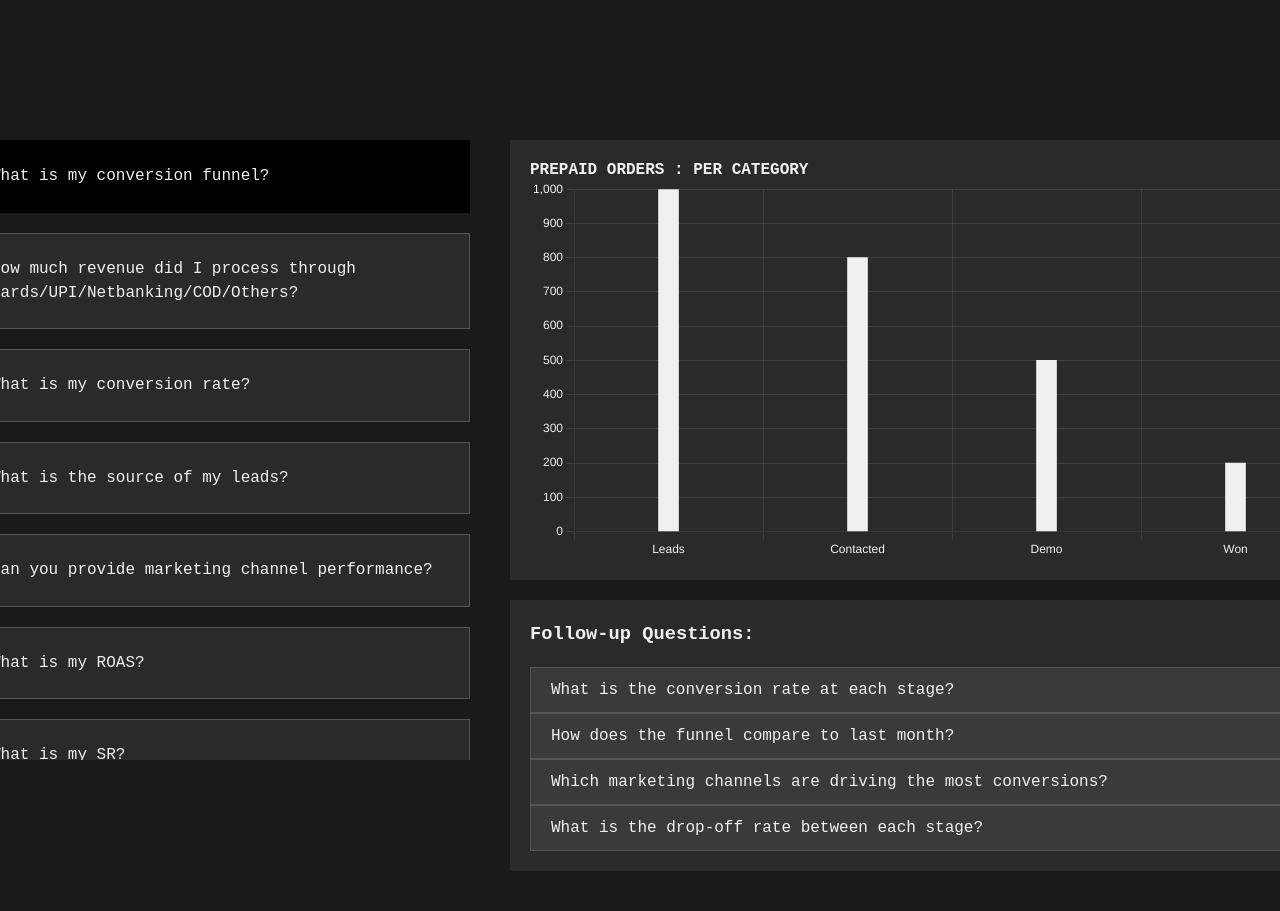
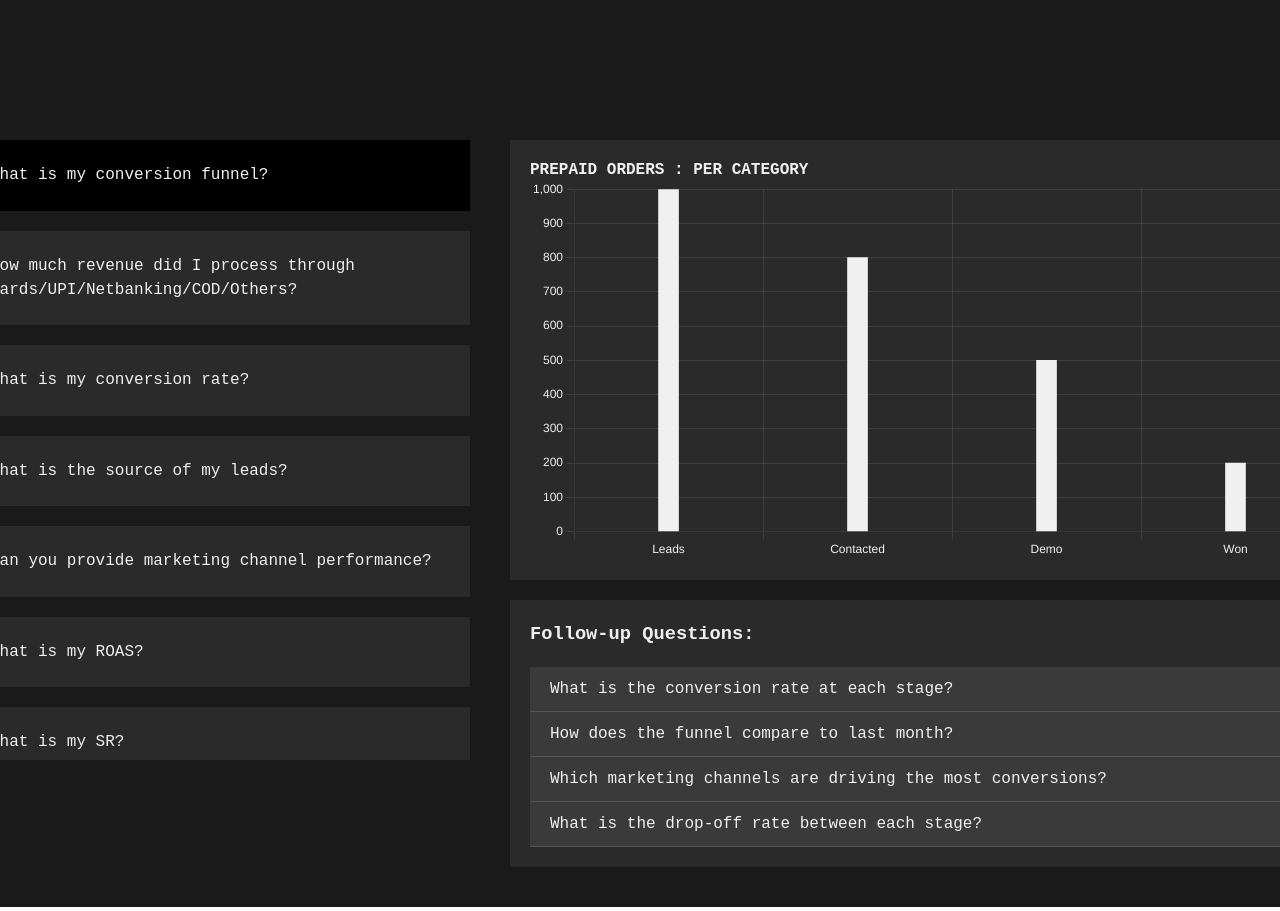
Before and after one commit to knaman2609/barsal, a React (Vite) app: page / in a window 1280 px wide. Shown: the top 911 px of the page. Built offline with nearby package versions, Linux system fonts and the light colour scheme.

Commit message:
one version working good

```diff
--- a/src/App.css
+++ b/src/App.css
@@ -33,7 +33,7 @@ body {
 .question {
   padding: 10px 20px;
   cursor: pointer;
-  border: 1px solid #555;
+  border: none;
   border-radius: 0;
   background-color: #2a2a2a;
   transition: background-color 0.3s, border-color 0.3s;
@@ -45,7 +45,6 @@ body {
 
 .question.active {
   background-color: #000000;
-  border-color: #000000;
 }
 
 .chart-container {
@@ -83,11 +82,11 @@ h2{
 
 .follow-up-container .question {
   background-color: #3a3a3a;
+  border-bottom: 1px solid #555;
 }
 
 .follow-up-container .question.active {
   background-color: #000000;
-  border-color: #000000;
 }
 
 .follow-up-container h4 {
```
